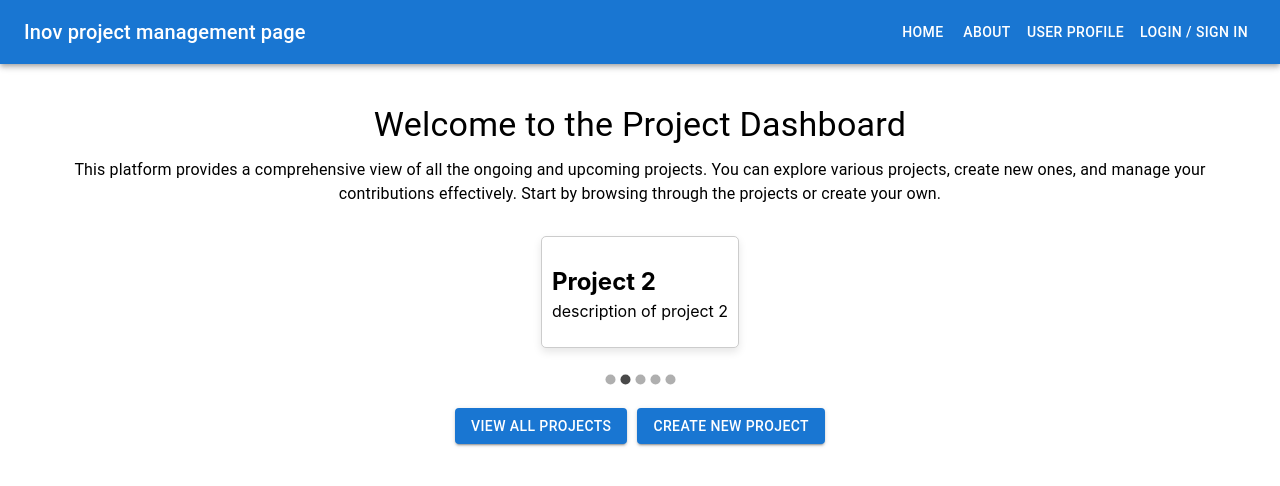
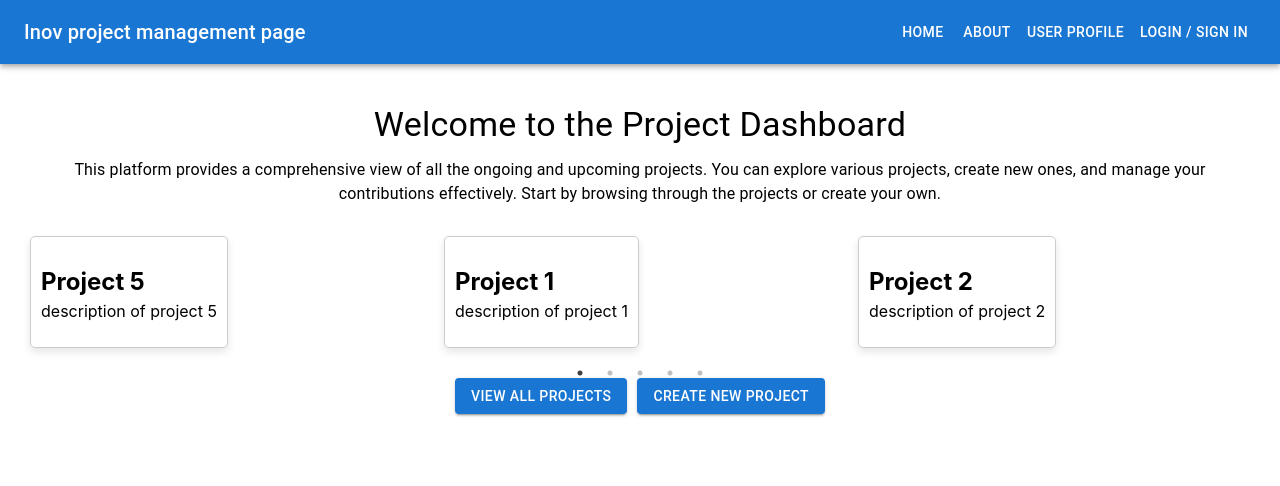
Before and after one commit to dadspacito/innov-lab-mgmt-frontend, a React (Create React App) app: page /homepage in a window 1280 px wide. Shown: the top 486 px of the page. Built offline with nearby package versions, Linux system fonts and the light colour scheme.

Commit message:
alteração do carrousel para um mais robusto (react-slick)

```diff
--- a/package.json
+++ b/package.json
@@ -19,6 +19,8 @@
     "react-material-ui-carousel": "^3.4.2",
     "react-router-dom": "^6.23.1",
     "react-scripts": "5.0.1",
+    "react-slick": "^0.30.2",
+    "slick-carousel": "^1.8.1",
     "web-vitals": "^2.1.4"
   },
   "scripts": {
--- a/src/components/ProjectCarousel/index.js
+++ b/src/components/ProjectCarousel/index.js
@@ -1,31 +1,66 @@
-//este componente carrosel recebe um array de projects como props
-//que por sua vez cada projeto (que sera um objecto) tem uma estrutura definida que é chamada
-
-import React from 'react'
-import Carousel from 'react-material-ui-carousel'
-import ProjectDiv from '../projectDiv'
+import React from 'react';
+import Slider from 'react-slick';
+import PropTypes from 'prop-types';
+import ProjectDiv from '../projectDiv'; // Ensure the correct path to ProjectDiv
 import './style.css'
 
-//tenho de importar o style desta pagina para o styling do project div ser aqui
-const ProjectCarousel= ({projects})=>{
 
-    /*ProjectCarousel.propTypes={
-        projects:PropTypes.arrayOf(
-            PropTypes.shape({
-                title: PropTypes.string.isRequired,
-                Description: PropTypes.string.isRequired
-            })
-        )
-    }*/
+const ProjectCarousel = ({ projects }) => {
+    const settings = {
+        dots: true,
+        infinite: true,
+        speed: 500,
+        centerMode:true,
+        centerPadding:'0px',
+        slidesToShow: 3, // Show 3 projects at a time
+        slidesToScroll: 1, // Scroll one slide at a time
+        responsive: [
+            {
+                breakpoint: 1024,
+                settings: {
+                    slidesToShow: 3,
+                    slidesToScroll: 1,
+                    infinite: true,
+                    dots: true
+                }
+            },
+            {
+                breakpoint: 600,
+                settings: {
+                    slidesToShow: 2,
+                    slidesToScroll: 1,
+                    initialSlide: 2
+                }
+            },
+            {
+                breakpoint: 480,
+                settings: {
+                    slidesToShow: 1,
+                    slidesToScroll: 1
+                }
+            }
+        ]
+    };
+
     return (
-        <Carousel className="carouselContainer">
-            {projects.map(project=>(
+        <Slider {...settings} className="carouselContainer">
+            {projects.map(project => (
                 <div key={project.id} className="projectWrapper">
-                <ProjectDiv title={project.title} description={project.description} />
-              </div>
+                    <ProjectDiv title={project.title} description={project.description} />
+                </div>
             ))}
-        </Carousel>
-    )
+        </Slider>
+    );
+}
 
-}
-export default ProjectCarousel
+ProjectCarousel.propTypes = {
+    projects: PropTypes.arrayOf(
+        PropTypes.shape({
+            id: PropTypes.number.isRequired, // Ensure every project has a unique id
+            title: PropTypes.string.isRequired,
+            description: PropTypes.string.isRequired,
+        })
+    ).isRequired,
+};
+
+export default ProjectCarousel;
--- a/src/components/ProjectCarousel/style.css
+++ b/src/components/ProjectCarousel/style.css
@@ -1,3 +1,5 @@
+@import "~slick-carousel/slick/slick.css";
+@import "~slick-carousel/slick/slick-theme.css";
 /* ProjectCarousel.css */
 .carouselContainer {
     display: flex;
```
Also changed, not shown: 1 other file (tests, documents, lock files or other folders).
